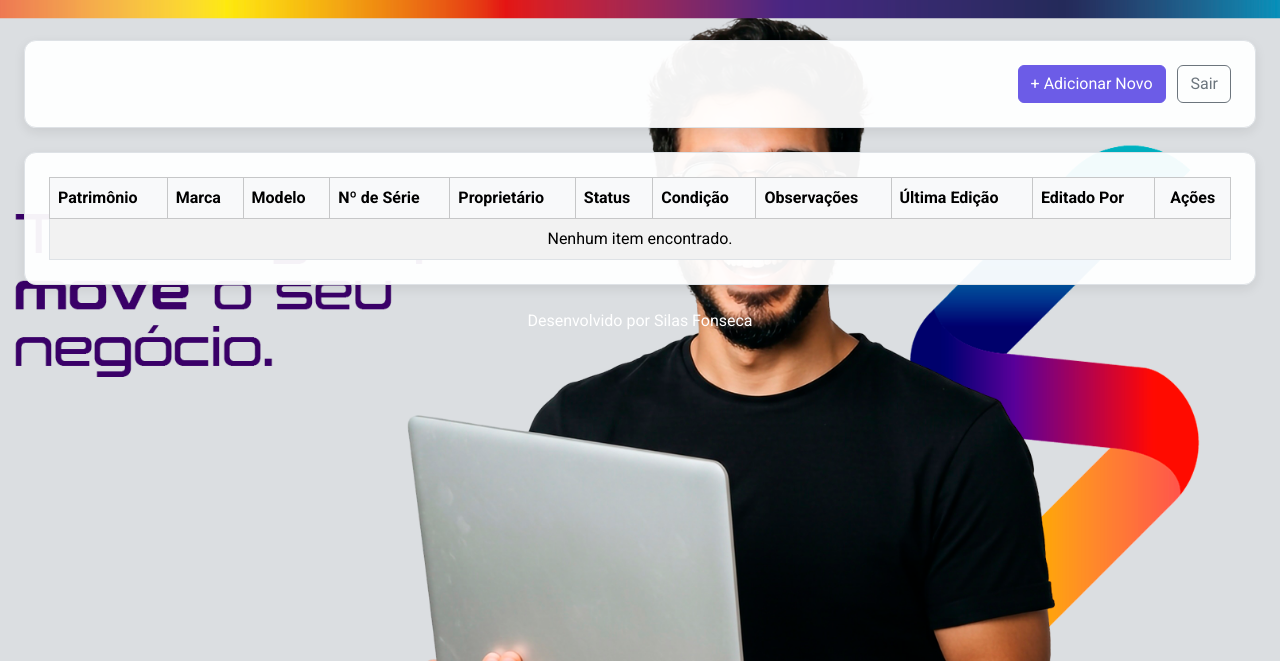
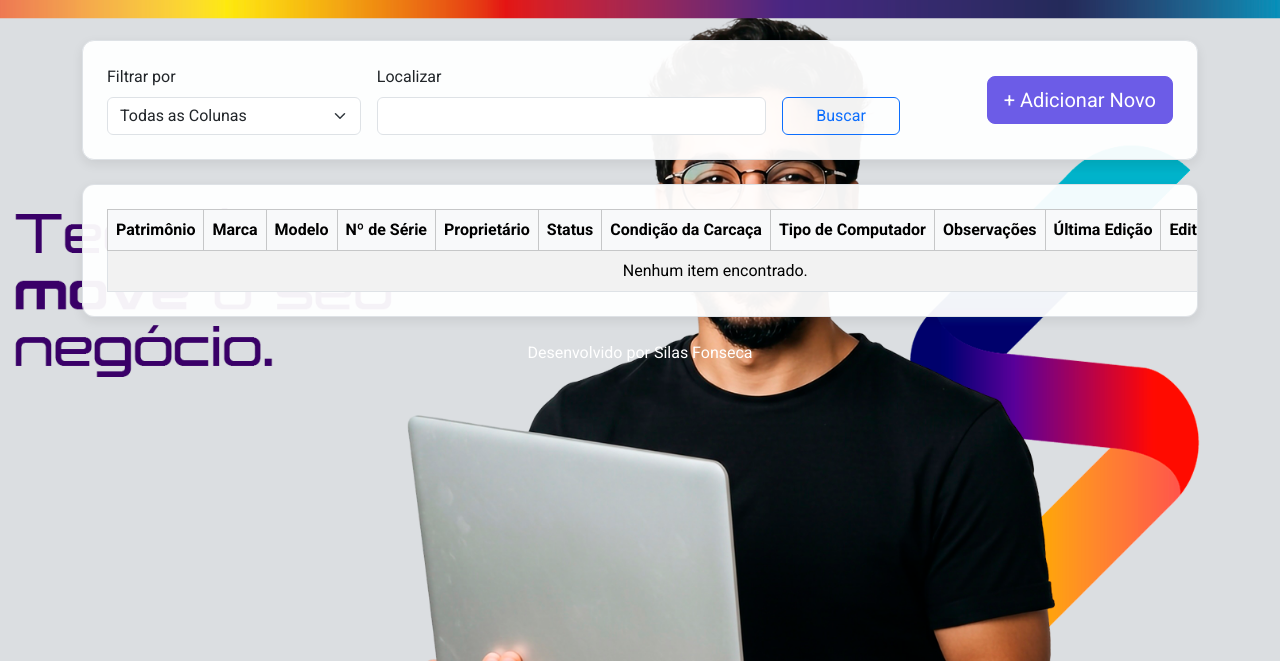
Before and after one commit to silasmfonseca/servitecinventario, a Flask app: page / in a window 1280 px wide. Shown: the top 661 px of the page. Run offline with Flask 3, Linux system fonts and the light colour scheme; the visitor is signed in with stand-in values (Sample User, id 1); data that the repository does not hold is empty.

Commit message:
Update index.html

```diff
--- a/templates/index.html
+++ b/templates/index.html
@@ -52,19 +52,33 @@
     </style>
 </head>
 <body>
-    <div class="container-fluid main-container px-4">
+    <div class="container main-container">
 
         <div class="floating-panel mb-4">
             <div class="row align-items-center">
-                <div class="col-md-8">
+                <div class="col-md-9">
                     <form class="row g-3 align-items-end">
-                         </form>
+                        <div class="col-sm-4">
+                            <label for="filterColumn" class="form-label">Filtrar por</label>
+                            <select id="filterColumn" class="form-select">
+                                <option selected>Todas as Colunas</option>
+                                <option>Patrimônio</option>
+                                <option>Marca</option>
+                            </select>
+                        </div>
+                        <div class="col-sm-6">
+                            <label for="searchText" class="form-label">Localizar</label>
+                            <input type="text" class="form-control" id="searchText">
+                        </div>
+                        <div class="col-sm-2">
+                             <button type="submit" class="btn btn-outline-primary w-100">Buscar</button>
+                        </div>
+                    </form>
                 </div>
-                <div class="col-md-4 text-end">
-                     <button class="btn btn-primary" data-bs-toggle="modal" data-bs-target="#addModal">
+                <div class="col-md-3 text-end">
+                     <button class="btn btn-primary btn-lg mt-3 mt-md-0" data-bs-toggle="modal" data-bs-target="#addModal">
                         + Adicionar Novo
                     </button>
-                    <a href="{{ url_for('logout') }}" class="btn btn-outline-secondary ms-2">Sair</a>
                 </div>
             </div>
         </div>
@@ -79,7 +93,8 @@
                         <th>Nº de Série</th>
                         <th>Proprietário</th>
                         <th>Status</th>
-                        <th>Condição</th>
+                        <th>Condição da Carcaça</th>
+                        <th>Tipo de Computador</th>
                         <th>Observações</th>
                         <th>Última Edição</th>
                         <th>Editado Por</th>
@@ -96,6 +111,7 @@
                         <td>{{ item.proprietario }}</td>
                         <td>{{ item.status }}</td>
                         <td>{{ item.condicao }}</td>
+                        <td>{{ item.tipo_computador }}</td>
                         <td>{{ item.observacoes }}</td>
                         <td>{{ item.modificado_em | default('N/A', true) }}</td>
                         <td>{{ item.modificado_por | default('N/A', true) }}</td>
@@ -116,7 +132,7 @@
                     </tr>
                     {% else %}
                     <tr>
-                        <td colspan="11" class="text-center">Nenhum item encontrado.</td>
+                        <td colspan="12" class="text-center">Nenhum item encontrado.</td>
                     </tr>
                     {% endfor %}
                 </tbody>
@@ -127,6 +143,5 @@
         </footer>
     </div>
 
-    <script src="https://cdn.jsdelivr.net/npm/bootstrap@5.3.3/dist/js/bootstrap.bundle.min.js"></script>
     </body>
 </html>
```
